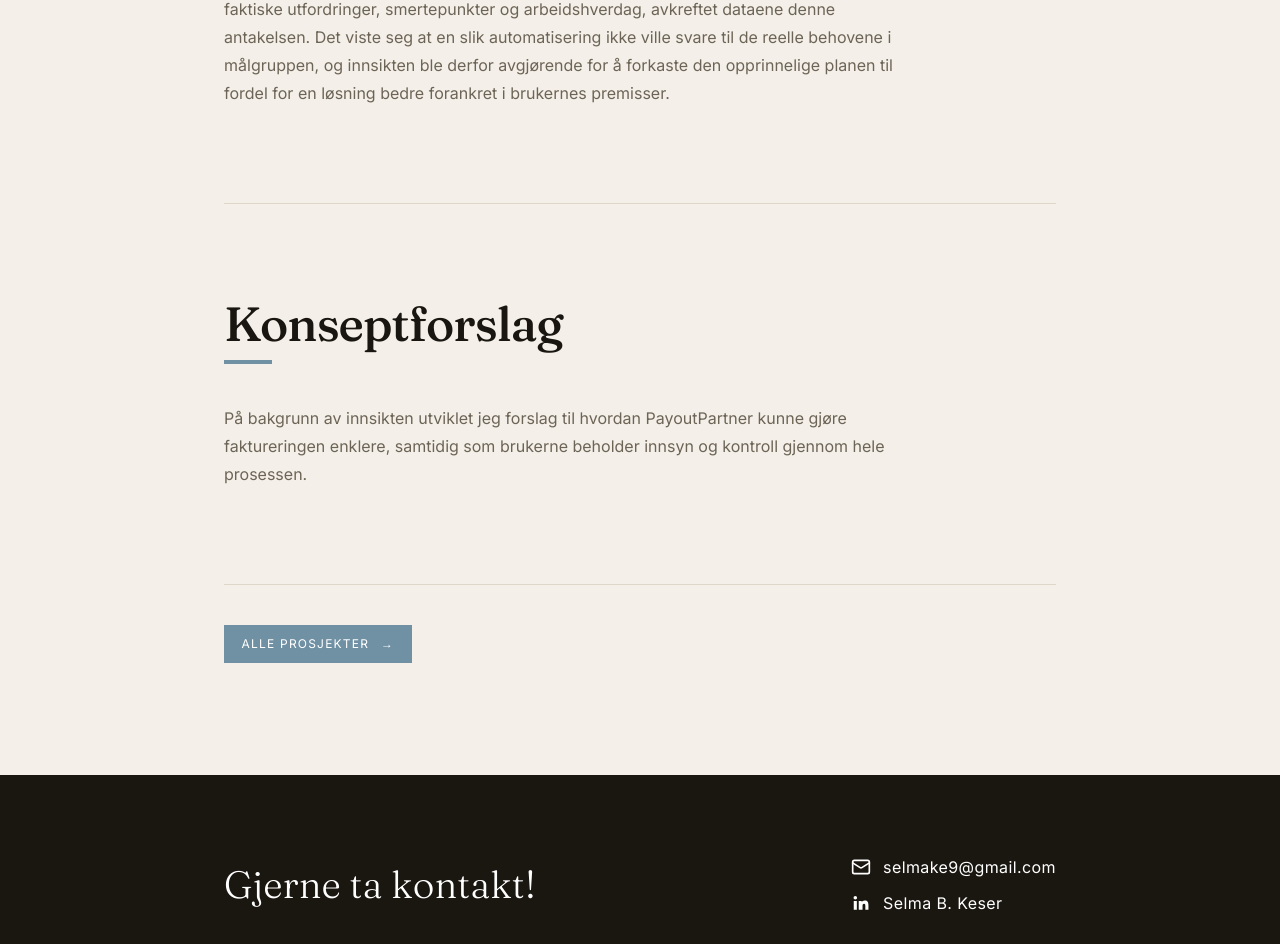
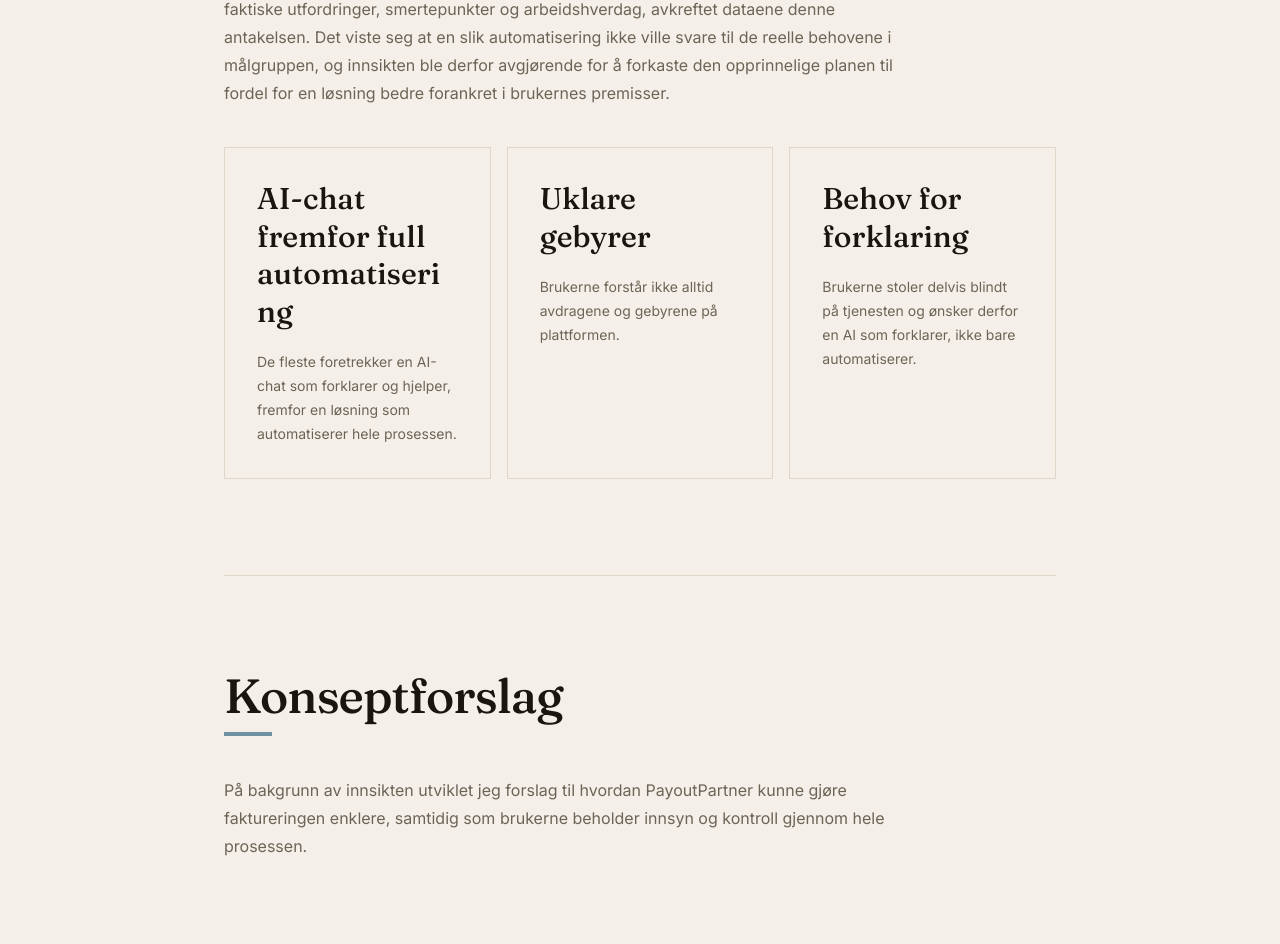
Before and after one commit to selmabk4/portfolio, a React (Vite) app: page /prosjekter/payoutpartner in a window 1280 px wide. Shown: the part 4070-5014 px from the top of the page. Built offline with nearby package versions, Linux system fonts and the light colour scheme.

Commit message:
Add user research findings to project detail

```diff
--- a/client/components/ProjectDetail.tsx
+++ b/client/components/ProjectDetail.tsx
@@ -632,6 +632,32 @@ export default function ProjectDetail({ project }: { project: ProjectDetailData
               <p className="mt-10 max-w-[680px] text-sm leading-7 text-muted-foreground sm:text-base">
                 Da praksisperioden startet, var hovedhypotesen at en helautomatisert KI-tjeneste ville gi størst mulig verdi og effektivitet. Da vi gikk inn i innsiktsfasen og analyserte brukernes faktiske utfordringer, smertepunkter og arbeidshverdag, avkreftet dataene denne antakelsen. Det viste seg at en slik automatisering ikke ville svare til de reelle behovene i målgruppen, og innsikten ble derfor avgjørende for å forkaste den opprinnelige planen til fordel for en løsning bedre forankret i brukernes premisser.
               </p>
+              <div className="mt-10 grid gap-4 sm:grid-cols-3">
+                <article className="border border-border bg-background p-6 sm:p-8">
+                  <p className="font-serif text-2xl font-medium leading-tight text-foreground sm:text-3xl">
+                    AI-chat fremfor full automatisering
+                  </p>
+                  <p className="mt-5 text-sm leading-6 text-muted-foreground">
+                    De fleste foretrekker en AI-chat som forklarer og hjelper, fremfor en løsning som automatiserer hele prosessen.
+                  </p>
+                </article>
+                <article className="border border-border bg-background p-6 sm:p-8">
+                  <p className="font-serif text-2xl font-medium leading-tight text-foreground sm:text-3xl">
+                    Uklare gebyrer
+                  </p>
+                  <p className="mt-5 text-sm leading-6 text-muted-foreground">
+                    Brukerne forstår ikke alltid avdragene og gebyrene på plattformen.
+                  </p>
+                </article>
+                <article className="border border-border bg-background p-6 sm:p-8">
+                  <p className="font-serif text-2xl font-medium leading-tight text-foreground sm:text-3xl">
+                    Behov for forklaring
+                  </p>
+                  <p className="mt-5 text-sm leading-6 text-muted-foreground">
+                    Brukerne stoler delvis blindt på tjenesten og ønsker derfor en AI som forklarer, ikke bare automatiserer.
+                  </p>
+                </article>
+              </div>
             </section>
 
             <section className="border-b border-border py-16 sm:py-24">
```
